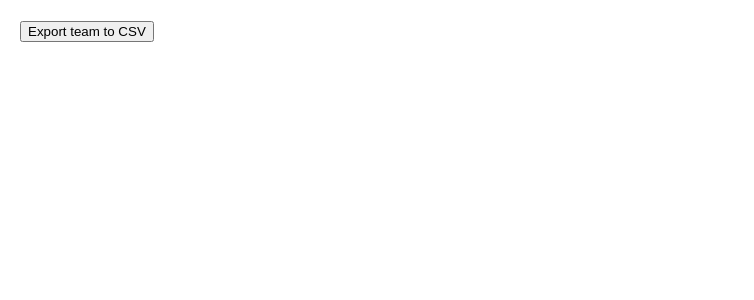
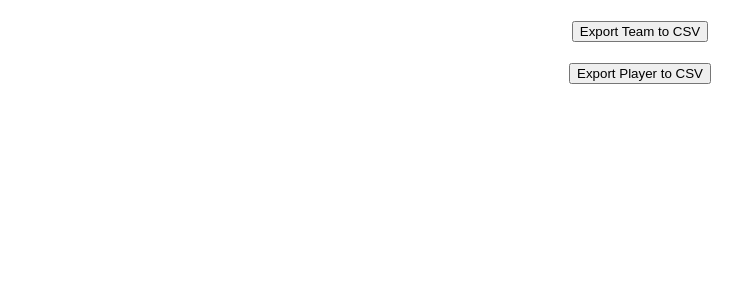
Before and after one commit to marcoamador214/sportradar-api-challenge, a React (Create React App) app in the folder sportradar-api/: page / in a window 1280 px wide. Shown: the top 300 px of the page, without its empty margins (0-754 px from the left). Built offline with nearby package versions, Linux system fonts and the light colour scheme.

Commit message:
added ability to export initial player data to CSV

```diff
--- a/sportradar-api/src/App.js
+++ b/sportradar-api/src/App.js
@@ -1,11 +1,14 @@
 import { CSVLink } from 'react-csv';
-import AsyncCsv from './AsyncCSV';
+import TeamCSV from './TeamCSV';
+import PlayerCSV from './PlayerCSV';
 
 function App() {
 
   return (
     <div className="App">
-      <AsyncCsv/>
+      <TeamCSV/>
+      <br></br>
+      <PlayerCSV/>
     </div>
   );
 }
--- /dev/null
+++ b/sportradar-api/src/PlayerCSV.js
@@ -0,0 +1,59 @@
+import React, { Component } from 'react';
+import { CSVLink } from 'react-csv';
+
+class PlayerCSV extends Component {
+
+    constructor(props) {
+        super(props);
+        this.state = {
+            data: []
+        }
+        this.csvLinkE1 = React.createRef();
+        this.headers = [
+            {label: 'ID', key: 'id'},
+            {label: 'Name', key: 'fullName'},
+            {label: 'Current Team', key: 'currentTeam.name'},
+            {label: 'Player Age', key: 'currentAge'},
+            {label: 'Number', key: 'primaryNumber'},
+            {label: 'Position', key: 'primaryPosition.name'},
+            {label: 'Rookie', key: 'rookie'}
+        ]
+    }
+
+    getPlayerList = () => {
+        return fetch('https://statsapi.web.nhl.com/api/v1/people/8475151')
+        .then((r) => r.json())
+    }
+
+    downloadReport = async () => {
+        const data = await this.getPlayerList();
+        this.setState({ data: data.people }, () => {
+            setTimeout(() => {
+                this.csvLinkE1.current.link.click();
+            });
+        });
+    }
+
+    render() {
+        const { data } = this.state
+
+        return (
+            <div style={{ textAlign: 'center' }}>
+                <input
+                    type='button'
+                    value = 'Export Player to CSV'
+                    onClick ={this.downloadReport}
+                    style={{ cursor: 'pointer' }}
+                />
+                <CSVLink
+                    headers={this.headers}
+                    data={data}
+                    filename='PlayerData.csv'
+                    ref={this.csvLinkE1}
+                />
+            </div>
+        )
+    }
+}
+
+export default PlayerCSV;
--- a/sportradar-api/src/AsyncCSV.js
+++ b/sportradar-api/src/TeamCSV.js
@@ -1,7 +1,7 @@
 import React, { Component } from 'react';
 import { CSVLink } from 'react-csv';
 
-class AsyncCsv extends Component {
+class TeamCSV extends Component {
 
     constructor(props) {
         super(props);
@@ -39,11 +39,12 @@ class AsyncCsv extends Component {
         const { data } = this.state
 
         return (
-            <div>
+            <div style={{ textAlign: 'center' }}>
                 <input
                     type='button'
-                    value = 'Export team to CSV'
+                    value = 'Export Team to CSV'
                     onClick ={this.downloadReport}
+                    style={{ cursor: 'pointer' }}
                 />
                 <CSVLink
                     headers={this.headers}
@@ -56,4 +57,4 @@ class AsyncCsv extends Component {
     }
 }
 
-export default AsyncCsv
+export default TeamCSV;
```
Also changed, not shown: sportradar-api/src/TeamPipeline.js (deleted, +0 -15 lines).
